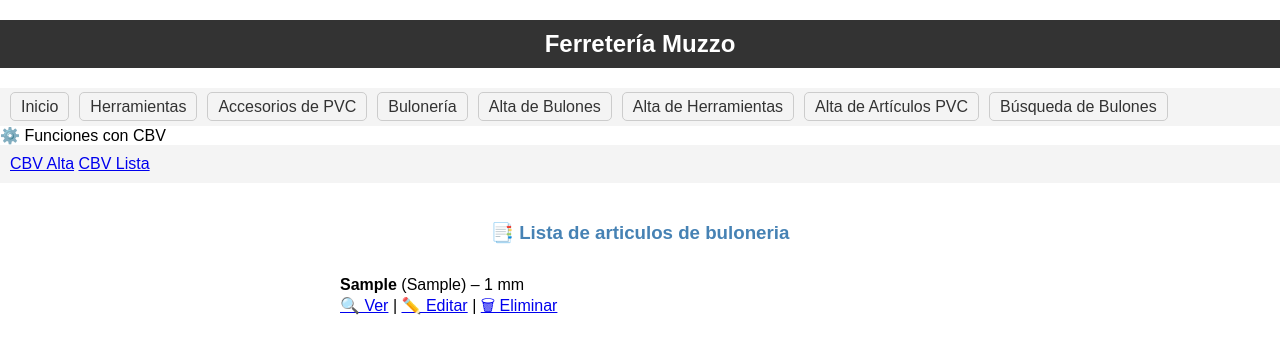
After one commit to Lucas-Muzzo/TuPrimeraPagina-MuzzoV2, a Django app: page /ferreteria/ferreteria/buloneria-list in a window 1280 px wide. The commit adds this page. Shown: the top 354 px of the page. Run offline with Django 5.2, Linux system fonts and the light colour scheme; tables that the repository leaves empty hold one stand-in row (values such as "Sample post").

```diff
--- a/ferreteria/templates/ferreteria/base.html
+++ b/ferreteria/templates/ferreteria/base.html
@@ -62,6 +62,18 @@
 
         </ul>
     </nav>
+   <!-- Navegación para vistas basadas en clases -->
+   <div class="nav-section">
+    <div class="nav-title">⚙️ Funciones con CBV</div>
+    <nav>
+        <a href="{% url 'ferreteria:alta-bulones' %}">CBV Alta</a>
+        <a href="{% url 'ferreteria:buloneria-list' %}">CBV Lista</a>
+    </nav>
+</div>
+
+
+
+
     <section>
         {% block contenido %}
         {% endblock %}
--- /dev/null
+++ b/ferreteria/templates/ferreteria/buloneria-list.html
@@ -0,0 +1,21 @@
+{% extends 'ferreteria/base.html' %}
+
+{% block contenido %}
+
+<h3 style="color: steelblue; text-align: center;">📑 Lista de articulos de buloneria</h3>
+
+<ul style="max-width: 600px; margin: 2rem auto; list-style: none; padding: 0;">
+    {% for bulones in bulones %}
+        <li style="margin-bottom: 1rem;">
+            <strong>{{bulones.tipo_cabeza }}</strong> ({{bulones.tamaño_rosca }}) – {{ bulones.longitud }} mm <br>
+            <a href="{% url 'ferreteria:buloneria-detail' bulones.pk %}">🔍 Ver</a> |
+            <a href="{% url 'ferreteria:buloneria-update' bulones.pk %}">✏️ Editar</a> |
+            <a href="{% url 'ferreteria:buloneria-delete' bulones.pk %}">🗑 Eliminar</a>
+        </li>
+    {% empty %}
+        <li>No hay bulones registrados.</li>
+    {% endfor %}
+</ul>
+
+
+{% endblock %}
--- a/ferreteria/urls.py
+++ b/ferreteria/urls.py
@@ -1,6 +1,6 @@
 from django.urls import path
 from django.http import HttpResponse
-from ferreteria.views import alta_bulones,mostrar_bulones,alta_herramientas,alta_pvc,mostrar_herramienta,mostrar_articulo,buscar_bulones,home
+from ferreteria.views import alta_bulones,mostrar_bulones,alta_herramientas,alta_pvc,mostrar_herramienta,mostrar_articulo,buscar_bulones,home,FerreteriaBulonesCreateView,FerreteriaBulonesDeleteView,FerreteriaBulonesDetailView,FerreteriaBulonesListView,FerreteriaBulonesUpdateView
 
 app_name="ferreteria"
 
@@ -13,5 +13,10 @@
     path('alta-pvc/',alta_pvc,name='alta-pvc'),
     path('buscar-bulones/',buscar_bulones,name='buscar-bulones'),
     path('home/',home,name='home'),
+    path("ferreteria/alta-bulones", FerreteriaBulonesCreateView.as_view(), name="buloneria-create"),
+    path("ferreteria/buloneria-list",FerreteriaBulonesListView.as_view(), name="buloneria-list"),
+    path("bulones/<int:pk>", FerreteriaBulonesDetailView.as_view(), name="buloneria-detail"),
+    path("bulones/<int:pk>/editar", FerreteriaBulonesUpdateView.as_view(), name="buloneria-update"),
+    path("bulones/<int:pk>/eliminar", FerreteriaBulonesDeleteView.as_view(), name="buloneria-delete")
 
 ]
--- a/ferreteria/views.py
+++ b/ferreteria/views.py
@@ -5,7 +5,7 @@
 from django.shortcuts import render
 
 def home(request):
-    return render(request, 'home.html')
+    return render(request, 'ferreteria/home.html')
 
 def buloneria(request):
 
@@ -220,3 +220,35 @@
             contexto["errores"] = formulario.errors
 
         return render(request, 'ferreteria/buscar-bulones.html', context=contexto)
+
+
+#NUEVO CODIGO PARA TP FINAL
+
+from django.views.generic import CreateView, UpdateView, DeleteView, DetailView, ListView
+
+class FerreteriaBulonesListView(ListView):
+    model = FerreteriaBulones
+    template_name = 'ferreteria/buloneria-list.html'
+    context_object_name = 'bulones'
+
+class FerreteriaBulonesCreateView(CreateView):
+    model = FerreteriaBulones
+    fields = ['tipo_cabeza', 'tamaño_rosca', 'longitud']
+    template_name = "ferreteria/buloneria-create.html"
+    success_url = "/ferreteria/alta-bulones"  # or reverse_lazy(...)
+
+class FerreteriaBulonesDetailView(DetailView):
+    model = FerreteriaBulones
+    template_name = "ferreteria/buloneria-detail.html"
+
+class FerreteriaBulonesUpdateView(UpdateView):
+    model = FerreteriaBulones
+    fields = ['tipo_cabeza', 'tamaño_rosca', 'longitud']
+    template_name = 'ferreteria/buloneria-update.html'
+    success_url = "/ferreteria/alta-bulones"
+
+from django.urls import reverse_lazy
+class FerreteriaBulonesDeleteView(DeleteView):
+    model = FerreteriaBulones
+    template_name = "ferreteria/buloneria-delete.html"
+    success_url = "/ferreteria/alta-bulones"
```
Also changed, not shown: ferreteria/templates/ferreteria/buloneria-create.html (added, +24 -0 lines), ferreteria/templates/ferreteria/buloneria-delete.html (added, +19 -0 lines), ferreteria/templates/ferreteria/buloneria-detail.html (added, +19 -0 lines), ferreteria/templates/ferreteria/buloneria-update.html (added, +16 -0 lines).
